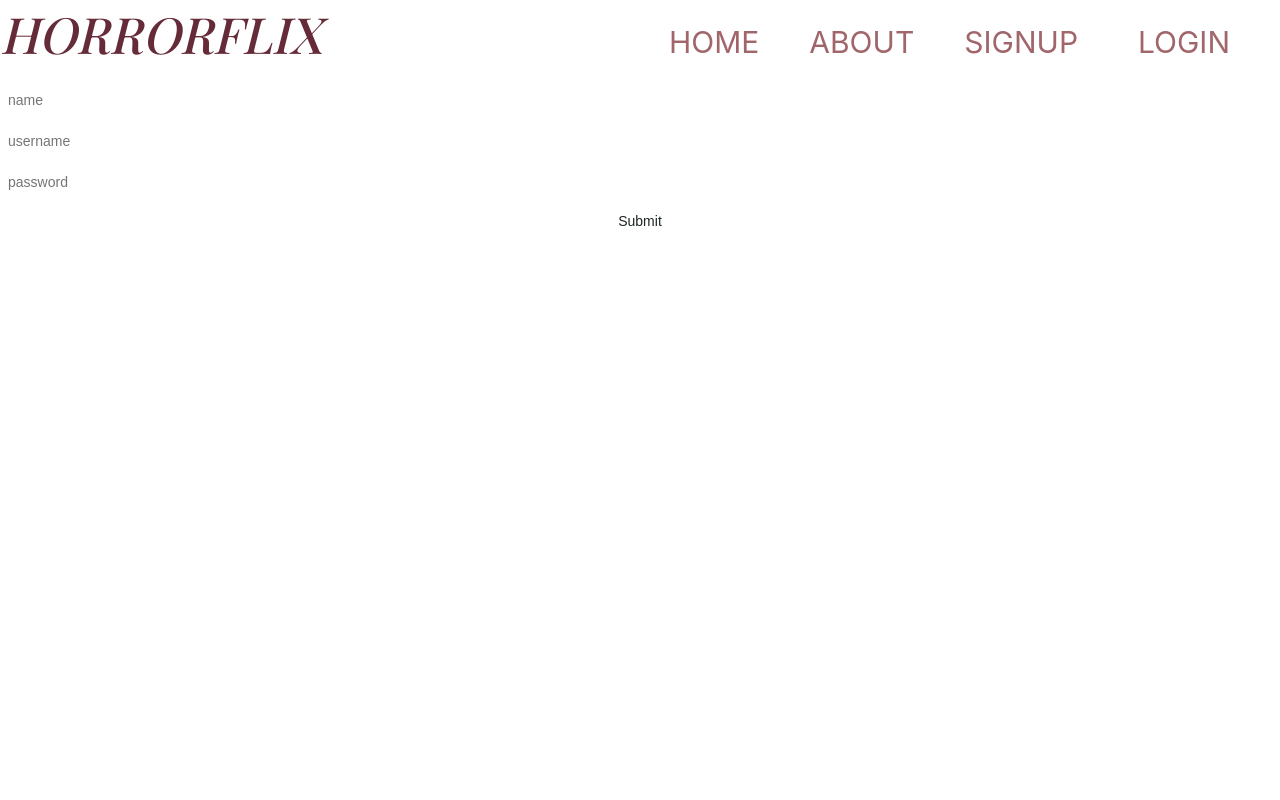
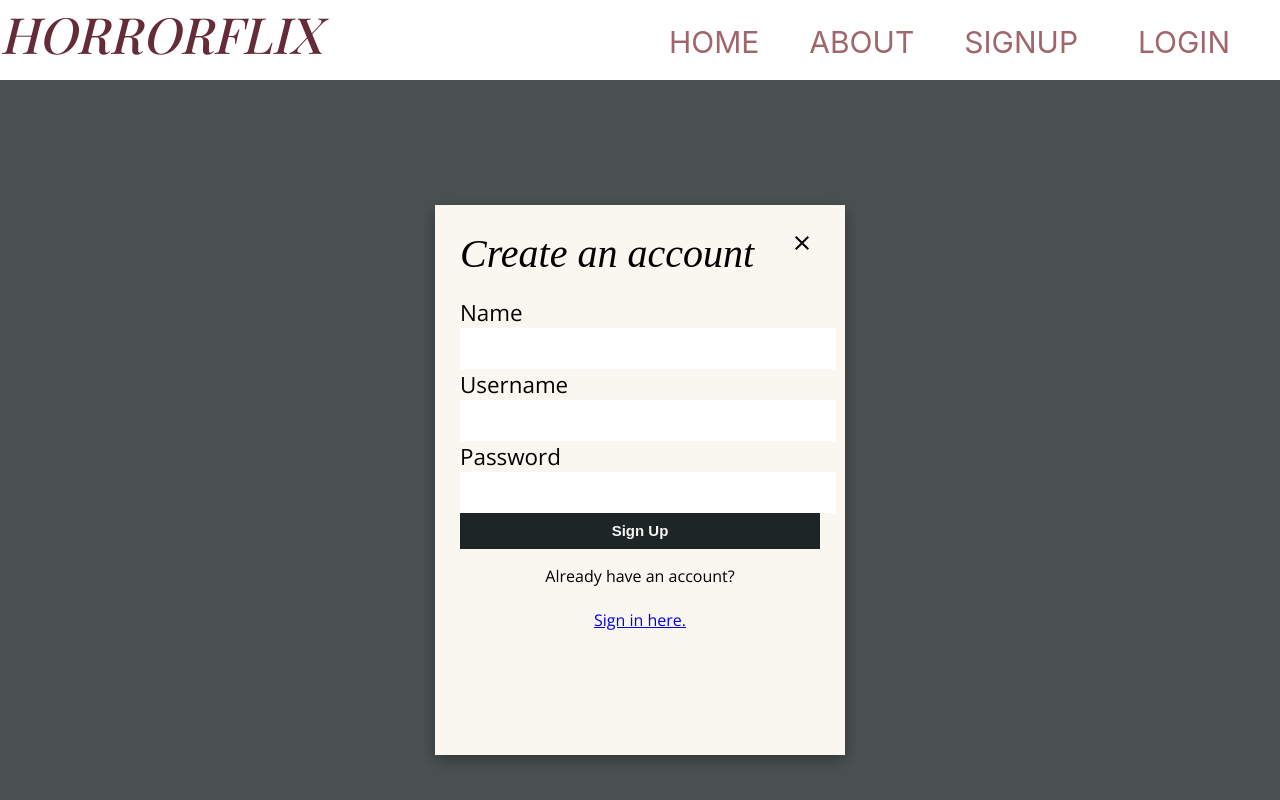
Before and after one commit to JLPinthecity/horror-movies-frontend, a React (Create React App) app: page /signup in a window 1280 px wide. Built offline with nearby package versions, Linux system fonts and the light colour scheme; no server answers; a web font is replaced by a local one.

Commit message:
style signup modal

```diff
--- a/src/components/SignUp.js
+++ b/src/components/SignUp.js
@@ -25,12 +25,45 @@ const SignUp = (props) => {
     }
 
     return (
-        <form onSubmit={handleSubmit}>
-            <input placeholder="name" type="text" name="name" value={props.signupForm.name} onChange={handleChange}/>
-            <input placeholder="username" type="text" name="username" value={props.signupForm.username} onChange={handleChange}/>
-            <input placeholder="password" type="text" name="password" value={props.signupForm.password} onChange={handleChange}/>
-            <input type="submit"/>
-        </form>
+        <div className="modalBackground">
+            <div className="modalContainer">
+
+            <div className="first_row">
+                <div className="title">
+                Create an account
+                </div><br/><br/>
+
+                <div className="loginModalCloseButton">
+                    <button onClick={ props.openOrCloseModal }><Close/></button>
+                </div>
+            </div>
+
+            <div className="body">
+                <form onSubmit={handleSubmit}>
+                    <label>Name</label>
+                    <input type="text" name="name" value={props.signupForm.name} onChange={handleChange}/>
+                    <label>Username</label>
+                    <input type="text" name="username" value={props.signupForm.username} onChange={handleChange}/>
+                    <label>Password</label>
+                    <input type="text" name="password" value={props.signupForm.password} onChange={handleChange}/>
+                    <input className="submit-button" type="submit" value="Sign Up" />
+                </form>
+            </div>
+
+            <div className="footer">
+                Already have an account?
+                <br/><br/>
+                <Link className="login_btn" to="/login">Sign in here.</Link>
+                <br/><br/>
+            </div>
+        </div>
+    </div>
+
+
+
+
+
+
 
     )
 
```
